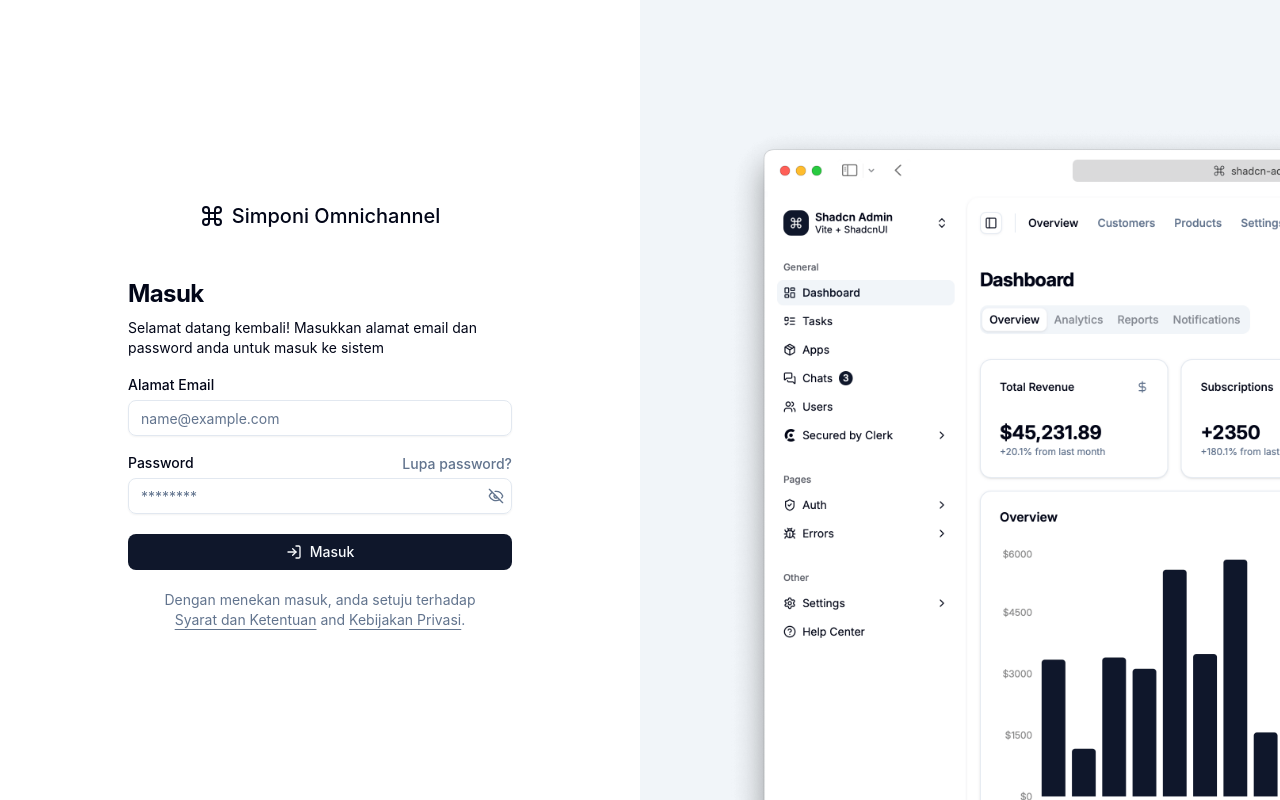
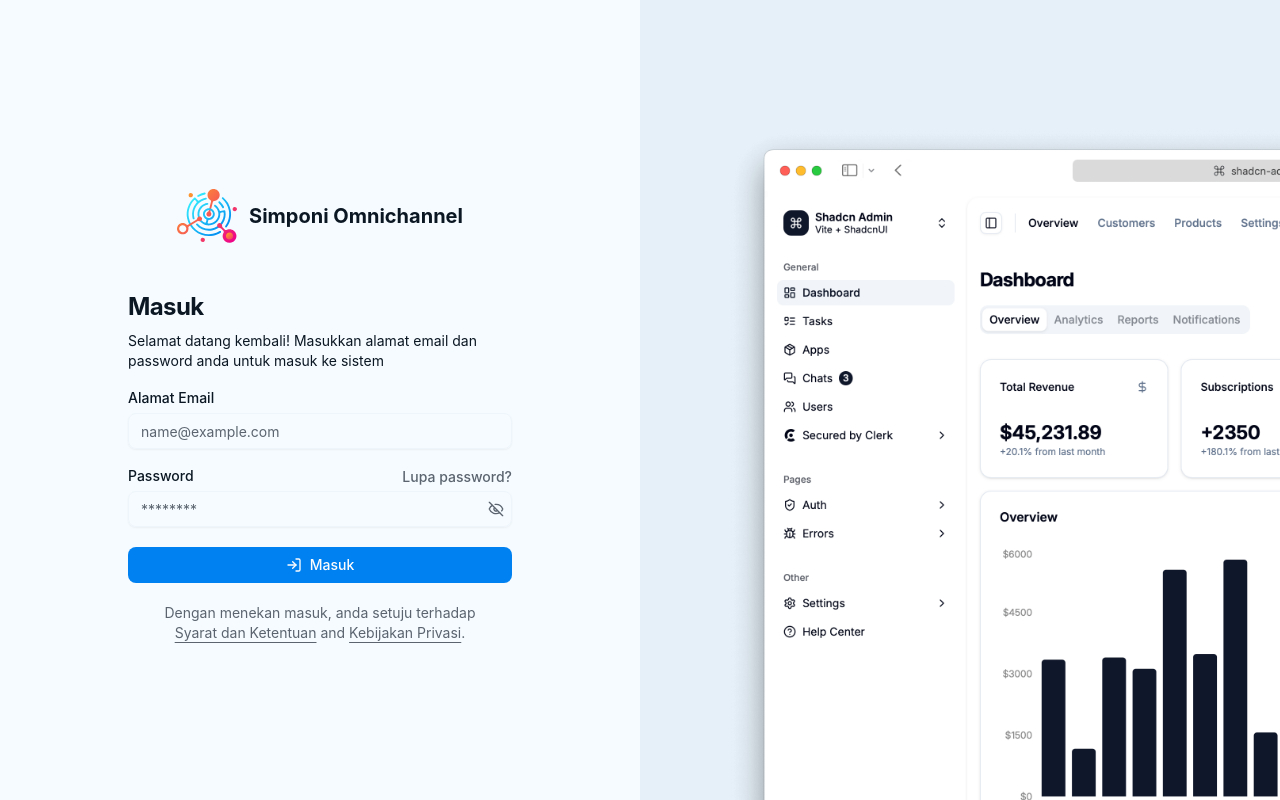
Before and after one commit to pilemon31/simponi-frontend, a React (Vite) app: page /signin in a window 1280 px wide. Built offline with nearby package versions, Linux system fonts and the light colour scheme.

Commit message:
feat: theming

```diff
--- a/index.html
+++ b/index.html
@@ -5,6 +5,14 @@
     <link rel="icon" type="image/svg+xml" href="/vite.svg" />
     <meta name="viewport" content="width=device-width, initial-scale=1.0" />
     <title>simponi-frontend</title>
+
+    <!-- Font Family -->
+    <link rel="preconnect" href="https://fonts.googleapis.com" />
+    <link rel="preconnect" href="https://fonts.gstatic.com" crossorigin />
+    <link
+      href="https://fonts.googleapis.com/css2?family=Inter:ital,opsz,wght@0,14..32,100..900;1,14..32,100..900&family=Manrope:wght@200..800&display=swap"
+      rel="stylesheet"
+    />
   </head>
   <body>
     <div id="root"></div>
--- a/src/pages/auth/index.tsx
+++ b/src/pages/auth/index.tsx
@@ -1,7 +1,7 @@
-import { Logo } from '@/assets/logo';
 import { cn } from '@/lib/utils';
 import dashboardDark from '@/assets/images/dashboard-dark.png';
 import dashboardLight from '@/assets/images/dashboard-light.png';
+import logo from '@/assets/logo.svg';
 import SignInForm from '@/components/auth/signin-form';
 
 const AuthPage = () => {
@@ -9,9 +9,15 @@ const AuthPage = () => {
     <div className='relative container grid h-svh flex-col items-center justify-center lg:max-w-none lg:grid-cols-2 lg:px-0'>
       <div className='lg:p-8'>
         <div className='mx-auto flex w-full flex-col justify-center space-y-2 py-8 sm:w-120 sm:p-8'>
-          <div className='mb-4 flex items-center justify-center'>
-            <Logo className='me-2' />
-            <h1 className='text-xl font-medium'>Simponi Omnichannel</h1>
+          <div className='mb-4 flex items-center justify-center gap-2 sm:gap-3'>
+            <img
+              src={logo}
+              alt='simponi-logo'
+              className='w-10 sm:w-12 md:w-15'
+            />
+            <h1 className='text-lg sm:text-xl font-bold'>
+              Simponi Omnichannel
+            </h1>
           </div>
         </div>
         <div className='mx-auto flex w-full max-w-sm flex-col justify-center space-y-5'>
--- a/src/styles/globals.css
+++ b/src/styles/globals.css
@@ -1,6 +1,6 @@
-@import "tailwindcss";
-@import "tw-animate-css";
-@import "shadcn/tailwind.css";
+@import 'tailwindcss';
+@import 'tw-animate-css';
+@import 'shadcn/tailwind.css';
 
 @custom-variant dark (&:is(.dark *));
 
@@ -47,37 +47,51 @@
 
 :root {
   --radius: 0.625rem;
-    --background: oklch(1 0 0);
-    --foreground: oklch(0.129 0.042 264.695);
-    --card: oklch(1 0 0);
-    --card-foreground: oklch(0.129 0.042 264.695);
+
+  --background: oklch(0.985 0.008 240); /* soft white */
+  --foreground: oklch(0.2 0.03 250); /* dark blue-gray text */
+
+  --card: oklch(1 0 0); /* white */
+  --card-foreground: oklch(0.2 0.03 250); /* dark text */
   --popover: oklch(1 0 0);
-    --popover-foreground: oklch(0.129 0.042 264.695);
-    --primary: oklch(0.208 0.042 265.755);
-    --primary-foreground: oklch(0.984 0.003 247.858);
-    --secondary: oklch(0.968 0.007 247.896);
-    --secondary-foreground: oklch(0.208 0.042 265.755);
-    --muted: oklch(0.968 0.007 247.896);
-    --muted-foreground: oklch(0.554 0.046 257.417);
-    --accent: oklch(0.968 0.007 247.896);
-    --accent-foreground: oklch(0.208 0.042 265.755);
-    --destructive: oklch(0.577 0.245 27.325);
-    --border: oklch(0.929 0.013 255.508);
-    --input: oklch(0.929 0.013 255.508);
-    --ring: oklch(0.704 0.04 256.788);
-    --chart-1: oklch(0.646 0.222 41.116);
-    --chart-2: oklch(0.6 0.118 184.704);
-    --chart-3: oklch(0.398 0.07 227.392);
-    --chart-4: oklch(0.828 0.189 84.429);
-    --chart-5: oklch(0.769 0.188 70.08);
-    --sidebar: oklch(0.984 0.003 247.858);
-    --sidebar-foreground: oklch(0.129 0.042 264.695);
-    --sidebar-primary: oklch(0.208 0.042 265.755);
-    --sidebar-primary-foreground: oklch(0.984 0.003 247.858);
-    --sidebar-accent: oklch(0.968 0.007 247.896);
-    --sidebar-accent-foreground: oklch(0.208 0.042 265.755);
-    --sidebar-border: oklch(0.929 0.013 255.508);
-    --sidebar-ring: oklch(0.704 0.04 256.788);
+  --popover-foreground: oklch(0.2 0.03 250);
+
+  --primary: oklch(0.6 0.2 250); /* #008AF1 */
+  --primary-foreground: oklch(0.99 0 0); /* white text */
+
+  --secondary: oklch(0.94 0.03 240); /* light blue-gray */
+  --secondary-foreground: oklch(0.35 0.1 250); /* blue text */
+
+  --muted: oklch(0.95 0.015 240); /* very light gray */
+  --muted-foreground: oklch(0.5 0.02 250); /* medium gray */
+
+  --accent: oklch(0.88 0.12 195); /* #40FFFF light version */
+  --accent-foreground: oklch(0.25 0.05 200); /* dark cyan text */
+
+  --destructive: oklch(0.55 0.27 350); /* #ED008C */
+  --destructive-foreground: oklch(0.99 0 0); /* white text */
+
+  --warning: oklch(0.75 0.18 55); /* #FD962F */
+  --warning-foreground: oklch(0.2 0.05 50); /* dark text */
+
+  --border: oklch(0.9 0.015 240); /* light gray border */
+  --input: oklch(0.97 0.01 240); /* input background */
+  --ring: oklch(0.6 0.2 250); /* focus ring = primary #008AF1 */
+
+  --chart-1: oklch(0.6 0.2 250); /* #008AF1 - Vibrant Blue */
+  --chart-2: oklch(0.85 0.15 195); /* #40FFFF - Cyan */
+  --chart-3: oklch(0.55 0.27 350); /* #ED008C - Magenta */
+  --chart-4: oklch(0.75 0.18 55); /* #FD962F - Orange */
+  --chart-5: oklch(0.5 0.15 260); /* Deep blue variant */
+
+  --sidebar: oklch(0.98 0.01 240); /* very light blue */
+  --sidebar-foreground: oklch(0.2 0.03 250);
+  --sidebar-primary: oklch(0.6 0.2 250); /* #008AF1 */
+  --sidebar-primary-foreground: oklch(0.99 0 0);
+  --sidebar-accent: oklch(0.92 0.08 195); /* light cyan */
+  --sidebar-accent-foreground: oklch(0.25 0.05 200);
+  --sidebar-border: oklch(0.9 0.015 240);
+  --sidebar-ring: oklch(0.6 0.2 250);
 }
 
 .dark {
--- a/src/styles/theme.css
+++ b/src/styles/theme.css
@@ -1,39 +1,51 @@
 :root {
   --radius: 0.625rem;
-  --background: oklch(1 0 0);
-  --foreground: oklch(0.129 0.042 264.695);
-  --card: oklch(1 0 0);
-  --card-foreground: oklch(0.129 0.042 264.695);
+
+  --background: oklch(0.985 0.008 240); /* soft white */
+  --foreground: oklch(0.2 0.03 250); /* dark blue-gray text */
+
+  --card: oklch(1 0 0); /* white */
+  --card-foreground: oklch(0.2 0.03 250); /* dark text */
   --popover: oklch(1 0 0);
-  --popover-foreground: oklch(0.129 0.042 264.695);
-  --primary: oklch(0.208 0.042 265.755);
-  --primary-foreground: oklch(0.984 0.003 247.858);
-  --secondary: oklch(0.968 0.007 247.896);
-  --secondary-foreground: oklch(0.208 0.042 265.755);
-  --muted: oklch(0.968 0.007 247.896);
-  --muted-foreground: oklch(0.554 0.046 257.417);
-  --accent: oklch(0.968 0.007 247.896);
-  --accent-foreground: oklch(0.208 0.042 265.755);
-  --destructive: oklch(0.577 0.245 27.325);
-  --border: oklch(0.929 0.013 255.508);
-  --input: oklch(0.929 0.013 255.508);
-  --ring: oklch(0.704 0.04 256.788);
-  --chart-1: oklch(0.646 0.222 41.116);
-  --chart-2: oklch(0.6 0.118 184.704);
-  --chart-3: oklch(0.398 0.07 227.392);
-  --chart-4: oklch(0.828 0.189 84.429);
-  --chart-5: oklch(0.769 0.188 70.08);
+  --popover-foreground: oklch(0.2 0.03 250);
 
-  --sidebar: var(--background);
-  --sidebar-foreground: var(--foreground);
-  --sidebar-primary: var(--primary);
-  --sidebar-primary-foreground: var(--primary-foreground);
-  --sidebar-accent: var(--accent);
-  --sidebar-accent-foreground: var(--accent-foreground);
-  --sidebar-border: var(--border);
-  --sidebar-ring: var(--ring);
+  --primary: oklch(0.6 0.2 250); /* #008AF1 */
+  --primary-foreground: oklch(0.99 0 0); /* white text */
+
+  --secondary: oklch(0.94 0.03 240); /* light blue-gray */
+  --secondary-foreground: oklch(0.35 0.1 250); /* blue text */
+
+  --muted: oklch(0.95 0.015 240); /* very light gray */
+  --muted-foreground: oklch(0.5 0.02 250); /* medium gray */
+
+  --accent: oklch(0.88 0.12 195); /* #40FFFF light version */
+  --accent-foreground: oklch(0.25 0.05 200); /* dark cyan text */
+
+  --destructive: oklch(0.55 0.27 350); /* #ED008C */
+  --destructive-foreground: oklch(0.99 0 0); /* white text */
+
+  --warning: oklch(0.75 0.18 55); /* #FD962F */
+  --warning-foreground: oklch(0.2 0.05 50); /* dark text */
+
+  --border: oklch(0.9 0.015 240); /* light gray border */
+  --input: oklch(0.97 0.01 240); /* input background */
+  --ring: oklch(0.6 0.2 250); /* focus ring = primary #008AF1 */
+
+  --chart-1: oklch(0.6 0.2 250); /* #008AF1 - Vibrant Blue */
+  --chart-2: oklch(0.85 0.15 195); /* #40FFFF - Cyan */
+  --chart-3: oklch(0.55 0.27 350); /* #ED008C - Magenta */
+  --chart-4: oklch(0.75 0.18 55); /* #FD962F - Orange */
+  --chart-5: oklch(0.5 0.15 260); /* Deep blue variant */
+
+  --sidebar: oklch(0.98 0.01 240); /* very light blue */
+  --sidebar-foreground: oklch(0.2 0.03 250);
+  --sidebar-primary: oklch(0.6 0.2 250); /* #008AF1 */
+  --sidebar-primary-foreground: oklch(0.99 0 0);
+  --sidebar-accent: oklch(0.92 0.08 195); /* light cyan */
+  --sidebar-accent-foreground: oklch(0.25 0.05 200);
+  --sidebar-border: oklch(0.9 0.015 240);
+  --sidebar-ring: oklch(0.6 0.2 250);
 }
-
 .dark {
   --background: oklch(0.129 0.042 264.695);
   --foreground: oklch(0.984 0.003 247.858);
```
Also changed, not shown: src/assets/logo.svg (added), src/components/auth/protected-route.tsx (added), src/components/auth/public-route.tsx (added), src/context/auth.context.tsx (added), src/hooks/use-auth.ts (added). Lines whose indentation alone changed are shown as unchanged.
